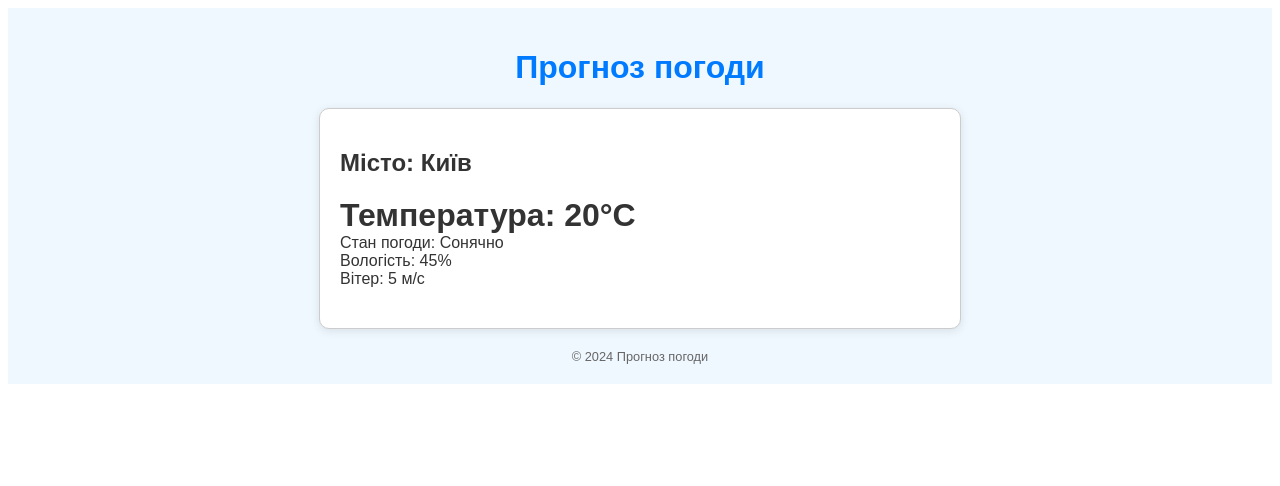
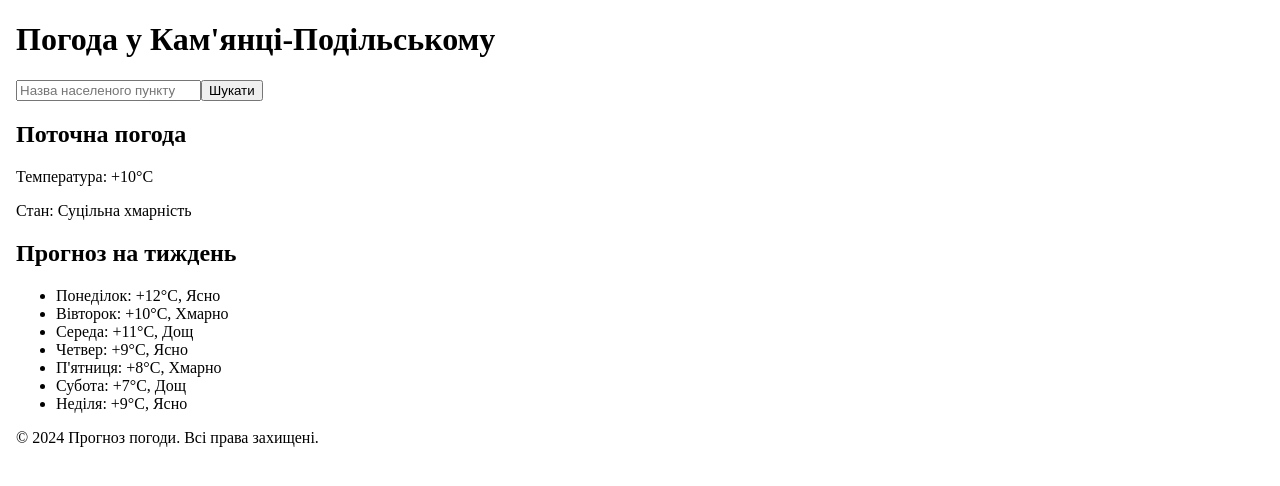
Before and after one commit to IT-Kamianets/weathersense, an Angular app: page / in a window 1280 px wide. Shown: the top 486 px of the page. Built offline with nearby package versions, Linux system fonts and the light colour scheme.

Commit message:
Updateее app.component.html

```diff
--- a/src/app/app.component.html
+++ b/src/app/app.component.html
@@ -1,62 +1,44 @@
-<!DOCTYPE html>
+<!doctype html>
 <html lang="uk">
 <head>
     <meta charset="UTF-8">
-    <meta name="viewport" content="width=device-width, initial-scale=1.0">
-    <title>Прогноз погоди</title>
-    <style>
-        body {
-            font-family: Arial, sans-serif;
-            background-color: #f0f8ff;
-            color: #333;
-            margin: 0;
-            padding: 20px;
-        }
-        h1 {
-            text-align: center;
-            color: #007bff;
-        }
-        .weather-container {
-            max-width: 600px;
-            margin: auto;
-            padding: 20px;
-            border: 1px solid #ccc;
-            border-radius: 10px;
-            background-color: #fff;
-            box-shadow: 0 2px 10px rgba(0, 0, 0, 0.1);
-        }
-        .weather-info {
-            margin: 20px 0;
-        }
-        .temperature {
-            font-size: 2em;
-            font-weight: bold;
-        }
-        footer {
-            text-align: center;
-            margin-top: 20px;
-            font-size: 0.8em;
-            color: #666;
-        }
-    </style>
+    <meta name="viewport" content="width=device-width, initial-scale=1">
+    <title>Прогноз погоди у Кам'янці-Подільському</title>
+    <meta name="description" content="Прогноз погоди у Кам'янці-Подільському на тиждень">
+    <link rel="stylesheet" href="styles.css">
 </head>
 <body>
+    <header>
+        <h1>Погода у Кам'янці-Подільському</h1>
+        <form>
+            <input type="search" placeholder="Назва населеного пункту" aria-label="Пошук">
+            <button type="submit">Шукати</button>
+        </form>
+    </header>
 
-    <h1>Прогноз погоди</h1>
+    <main>
+        <section class="current-weather">
+            <h2>Поточна погода</h2>
+            <p>Температура: +10°C</p>
+            <p>Стан: Суцільна хмарність</p>
+        </section>
 
-    <div class="weather-container">
-        <div class="weather-info">
-            <h2>Місто: Київ</h2>
-            <div class="temperature">Температура: 20°C</div>
-            <div>Стан погоди: Сонячно</div>
-            <div>Вологість: 45%</div>
-            <div>Вітер: 5 м/с</div>
-        </div>
-    </div>
+        <section class="weekly-forecast">
+            <h2>Прогноз на тиждень</h2>
+            <ul>
+                <li>Понеділок: +12°C, Ясно</li>
+                <li>Вівторок: +10°C, Хмарно</li>
+                <li>Середа: +11°C, Дощ</li>
+                <li>Четвер: +9°C, Ясно</li>
+                <li>П'ятниця: +8°C, Хмарно</li>
+                <li>Субота: +7°C, Дощ</li>
+                <li>Неділя: +9°C, Ясно</li>
+            </ul>
+        </section>
+    </main>
 
     <footer>
-        &copy; 2024 Прогноз погоди
+        <p>&copy; 2024 Прогноз погоди. Всі права захищені.</p>
     </footer>
-
 </body>
 </html>
```
